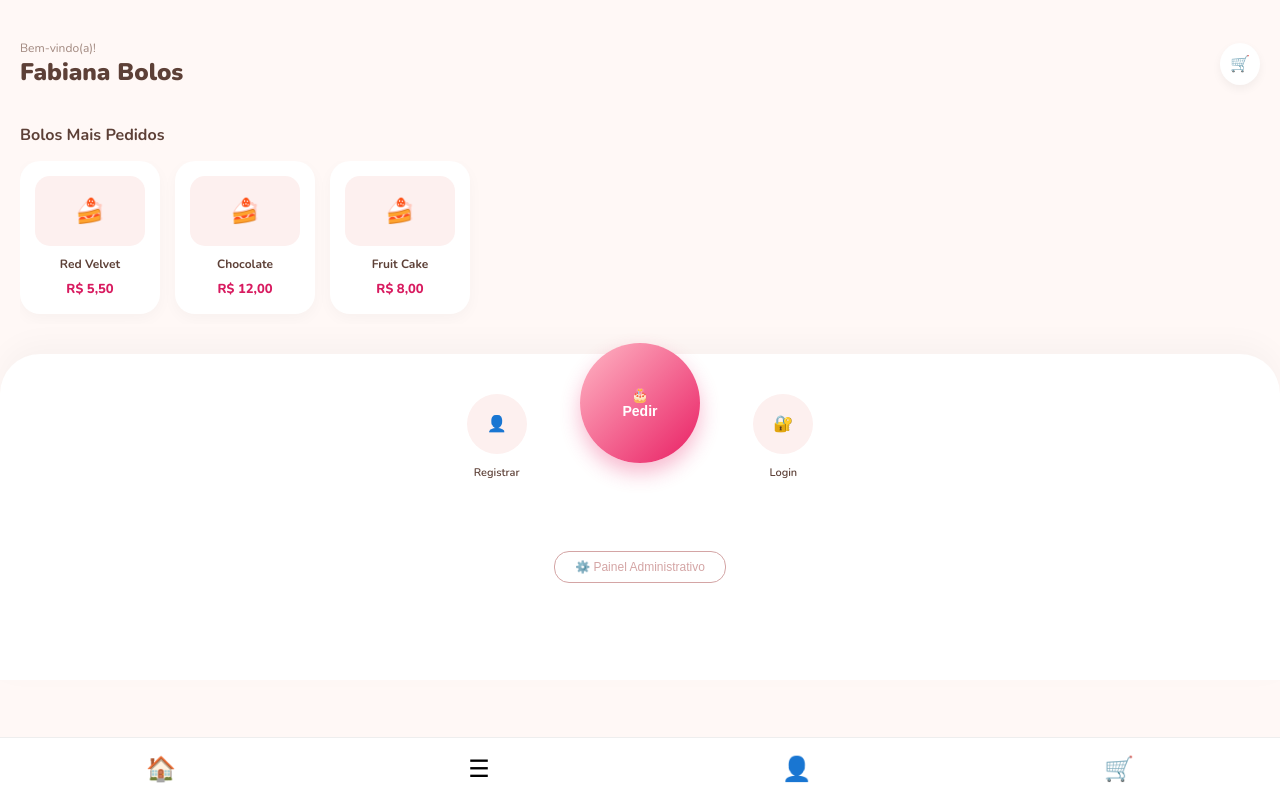
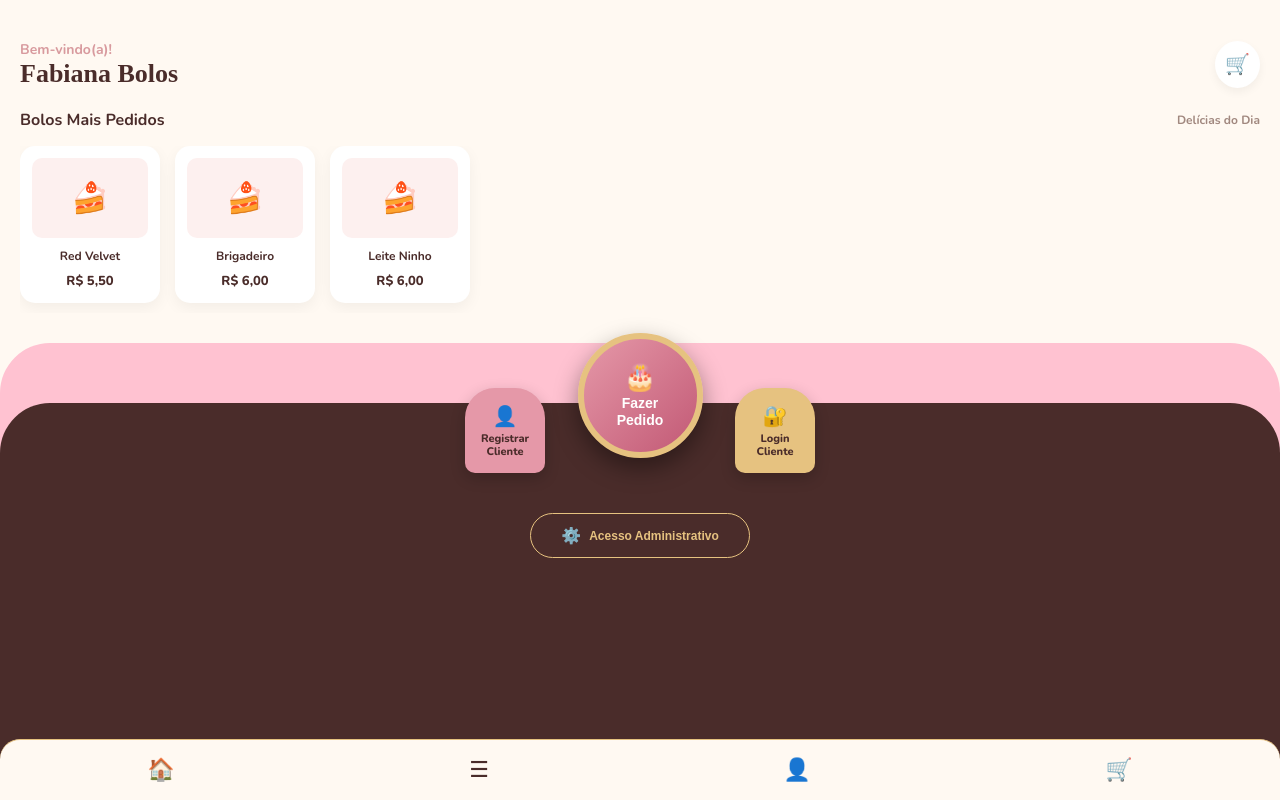
Before and after one commit to leonardohenrique1808-gif/fabiana-bolos, a React (Create React App) app: page / in a window 1280 px wide. Built offline with nearby package versions, Linux system fonts and the light colour scheme.

Commit message:
Layout exato da imagem de referencia

```diff
--- a/src/screens/Home.js
+++ b/src/screens/Home.js
@@ -1,107 +1,135 @@
 import React from "react";
 
 export function Home({ onLogin, onPedido, clientUser, cart, setScreen, NOME_APP }) {
+  // Mantive os sabores reais que você produz
   const produtos = [
     { nome: "Red Velvet", preco: "5,50" },
-    { nome: "Chocolate", preco: "12,00" },
-    { nome: "Fruit Cake", preco: "8,00" }
+    { nome: "Brigadeiro", preco: "6,00" },
+    { nome: "Leite Ninho", preco: "6,00" }
   ];
 
   return (
     <div style={{
       fontFamily: "'Nunito', sans-serif",
-      background: "#FFF8F6", // Tom de creme quente e acolhedor
+      background: "#FFF9F2", // 1. Fundo topo (Creme claro)
       minHeight: "100vh",
-      paddingBottom: "120px",
       display: "flex",
-      flexDirection: "column"
+      flexDirection: "column",
+      position: "relative"
     }}>
 
       {/* Cabeçalho */}
       <header style={{ padding: "40px 20px 20px 20px", display: "flex", justifyContent: "space-between", alignItems: "center" }}>
         <div>
-           <p style={{ margin: 0, fontSize: "12px", color: "#A1887F" }}>Bem-vindo(a)!</p>
-           <h1 style={{ fontSize: 24, fontWeight: 900, color: "#5D4037", margin: 0 }}>Fabiana Bolos</h1>
+           <p style={{ margin: 0, fontSize: "14px", color: "#D89A9E", fontWeight: "bold" }}>Bem-vindo(a)!</p>
+           <h1 style={{ fontSize: 26, fontWeight: 900, color: "#4A2C2A", margin: 0, fontFamily: "serif" }}>{NOME_APP}</h1>
         </div>
         <div onClick={() => cart.length > 0 ? setScreen("pedido-cart") : null}
-             style={{ background: "#fff", padding: "10px", borderRadius: "50%", boxShadow: "0 4px 10px rgba(0,0,0,0.05)" }}>🛒</div>
+             style={{ background: "#fff", padding: "10px", borderRadius: "50%", boxShadow: "0 4px 10px rgba(0,0,0,0.05)", cursor: "pointer", fontSize: "20px" }}>
+          🛒
+        </div>
       </header>
 
       {/* Carrossel de Produtos */}
-      <div style={{ padding: "0 20px 30px 20px" }}>
-        <h3 style={{ color: "#5D4037", marginBottom: "15px", fontSize: "16px" }}>Bolos Mais Pedidos</h3>
+      <div style={{ padding: "0 20px 20px 20px", zIndex: 2 }}>
+        <div style={{ display: "flex", justifyContent: "space-between", alignItems: "center", marginBottom: "15px" }}>
+            <h3 style={{ color: "#4A2C2A", fontSize: "16px", margin: 0 }}>Bolos Mais Pedidos</h3>
+            <span style={{ fontSize: "12px", color: "#A1887F", fontWeight: "bold" }}>Delícias do Dia</span>
+        </div>
+
         <div style={{ display: "flex", gap: "15px", overflowX: "auto", paddingBottom: "10px" }}>
           {produtos.map((p, i) => (
             <div key={i} style={{
-              minWidth: "140px", background: "#fff", padding: "15px", borderRadius: "20px",
-              textAlign: "center", boxShadow: "0 5px 15px rgba(0,0,0,0.03)"
+              minWidth: "140px", background: "#fff", padding: "12px", borderRadius: "15px",
+              textAlign: "center", boxShadow: "0 5px 15px rgba(0,0,0,0.05)"
             }}>
-              <div style={{ background: "#FDF0EF", height: "70px", borderRadius: "15px", marginBottom: "10px", display: "flex", alignItems: "center", justifyContent: "center", fontSize: "24px" }}>🍰</div>
-              <p style={{ fontSize: "12px", fontWeight: "700", margin: "5px 0", color: "#5D4037" }}>{p.nome}</p>
-              <span style={{ fontWeight: "800", color: "#D81B60", fontSize: "13px" }}>R$ {p.preco}</span>
+              <div style={{ background: "#FDF0EF", height: "80px", borderRadius: "10px", marginBottom: "10px", display: "flex", alignItems: "center", justifyContent: "center", fontSize: "30px" }}>🍰</div>
+              <p style={{ fontSize: "12px", fontWeight: "700", margin: "5px 0", color: "#4A2C2A" }}>{p.nome}</p>
+              <span style={{ fontWeight: "800", color: "#4A2C2A", fontSize: "13px" }}>R$ {p.preco}</span>
             </div>
           ))}
         </div>
       </div>
 
-      {/* Cluster de Ações - O Design da Imagem */}
+      {/* 2. Camada Meio (Curva Rosa) */}
       <div style={{
+        background: "#FFC2D1",
+        borderTopLeftRadius: "50px",
+        borderTopRightRadius: "50px",
         flex: 1,
-        background: "white",
-        padding: "40px 20px 20px 20px",
-        borderRadius: "40px 40px 0 0",
-        boxShadow: "0 -10px 30px rgba(0,0,0,0.03)",
-        display: "flex", flexDirection: "column", alignItems: "center"
+        display: "flex",
+        flexDirection: "column",
+        marginTop: "10px"
       }}>
 
-        {/* Linha de botões */}
-        <div style={{ display: "flex", justifyContent: "space-around", alignItems: "center", width: "100%", maxWidth: "400px" }}>
+        {/* 3. Camada Base (Fundo Marrom Escuro) */}
+        <div style={{
+           background: "#4A2C2A", // Marrom escuro da imagem
+           borderTopLeftRadius: "50px",
+           borderTopRightRadius: "50px",
+           flex: 1,
+           marginTop: "60px", // Isso deixa a faixa rosa aparecendo em cima
+           padding: "0 20px 80px 20px", // padding bottom extra pro footer
+           display: "flex", flexDirection: "column", alignItems: "center",
+           position: "relative"
+        }}>
 
-             {/* Registrar */}
-             <div onClick={() => setScreen("registro")} style={{ textAlign: "center", cursor: "pointer" }}>
-                <div style={{ background: "#FDF0EF", width: "60px", height: "60px", borderRadius: "50%", display: "flex", alignItems: "center", justifyContent: "center", marginBottom: "8px" }}>👤</div>
-                <p style={{ fontSize: "11px", color: "#5D4037", fontWeight: "600" }}>Registrar</p>
+            {/* Cluster de Ações (Ficam na divisa entre o rosa e o marrom) */}
+            <div style={{ display: "flex", justifyContent: "space-between", alignItems: "flex-end", width: "100%", maxWidth: "350px", marginTop: "-55px" }}>
+
+               {/* Botão Registrar (Fundo blob rosa escuro) */}
+               <div onClick={() => alert("Cadastro")} style={{ textAlign: "center", cursor: "pointer", background: "#E598A8", padding: "15px 5px", borderRadius: "30px 30px 10px 10px", width: "80px", boxShadow: "0 5px 15px rgba(0,0,0,0.2)" }}>
+                  <div style={{ fontSize: "20px", marginBottom: "2px" }}>👤</div>
+                  <p style={{ fontSize: "11px", color: "#4A2C2A", fontWeight: "800", margin: 0, lineHeight: "1.2" }}>Registrar<br/>Cliente</p>
                </div>
 
-             {/* Fazer Pedido (Botão Flutuante) */}
+               {/* Botão Central Fazer Pedido (Com anel dourado) */}
                <button onClick={onPedido} style={{
-               width: "120px", height: "120px", borderRadius: "50%",
-               background: "linear-gradient(135deg, #FFB7C5, #E91E63)",
-               color: "#fff", border: "none", fontSize: "14px", fontWeight: "bold",
-               cursor: "pointer", boxShadow: "0 10px 20px rgba(233, 30, 99, 0.3)",
-               marginTop: "-80px", // Efeito de sobreposição
-               display: "flex", flexDirection: "column", alignItems: "center", justifyContent: "center"
+                 width: "125px", height: "125px", borderRadius: "50%",
+                 background: "linear-gradient(135deg, #E598A8, #C25975)", // Rosa metálico
+                 color: "#fff",
+                 border: "6px solid #E6C280", // Anel Dourado
+                 fontSize: "14px", fontWeight: "bold",
+                 cursor: "pointer", boxShadow: "0 10px 25px rgba(0, 0, 0, 0.4)",
+                 display: "flex", flexDirection: "column", alignItems: "center", justifyContent: "center",
+                 transform: "translateY(-15px)" // Sobe ele um pouquinho mais
                }}>
-               <span>🎂</span> Pedir
+                 <span style={{ fontSize: "26px", marginBottom: "2px" }}>🎂</span>
+                 <span style={{ lineHeight: "1.2" }}>Fazer<br/>Pedido</span>
                </button>
 
-             {/* Login */}
-             <div onClick={onLogin} style={{ textAlign: "center", cursor: "pointer" }}>
-                <div style={{ background: "#FDF0EF", width: "60px", height: "60px", borderRadius: "50%", display: "flex", alignItems: "center", justifyContent: "center", marginBottom: "8px" }}>🔐</div>
-                <p style={{ fontSize: "11px", color: "#5D4037", fontWeight: "600" }}>Login</p>
+               {/* Botão Login (Fundo blob bege) */}
+               <div onClick={onLogin} style={{ textAlign: "center", cursor: "pointer", background: "#E6C280", padding: "15px 5px", borderRadius: "30px 30px 10px 10px", width: "80px", boxShadow: "0 5px 15px rgba(0,0,0,0.2)" }}>
+                  <div style={{ fontSize: "20px", marginBottom: "2px" }}>🔐</div>
+                  <p style={{ fontSize: "11px", color: "#4A2C2A", fontWeight: "800", margin: 0, lineHeight: "1.2" }}>Login<br/>Cliente</p>
                </div>
             </div>
 
-        {/* Acesso Administrativo (Bem abaixo, separado) */}
-        <div style={{ marginTop: "60px", textAlign: "center" }}>
+            {/* Acesso Administrativo (Dourado sobre marrom) */}
+            <div style={{ marginTop: "40px", width: "100%", display: "flex", justifyContent: "center" }}>
               <button onClick={() => setScreen("admin")} style={{
-            background: "transparent", border: "1px solid #D4A5A5",
-            borderRadius: "15px", padding: "8px 20px", color: "#D4A5A5", cursor: "pointer", fontSize: "12px",
-            fontWeight: "500"
+                background: "transparent", border: "1px solid #E6C280",
+                borderRadius: "25px", padding: "12px 30px", color: "#E6C280", cursor: "pointer", fontSize: "12px",
+                fontWeight: "700", display: "flex", alignItems: "center", gap: "8px"
               }}>
-            ⚙️ Painel Administrativo
+                <span style={{ fontSize: "16px" }}>⚙️</span> Acesso Administrativo
               </button>
+            </div>
+
         </div>
       </div>
 
       {/* Nav Inferior */}
       <footer style={{
         position: "fixed", bottom: 0, width: "100%",
-        background: "#fff", display: "flex", justifyContent: "space-around",
-        padding: "15px 0", borderTop: "1px solid #eee",
-        fontSize: "24px"
+        background: "#FFF9F2", display: "flex", justifyContent: "space-around",
+        padding: "15px 0", borderTop: "1px solid #E6C280",
+        fontSize: "22px", borderRadius: "20px 20px 0 0", zIndex: 10
       }}>
-        <span>🏠</span> <span>☰</span> <span>👤</span> <span>🛒</span>
+        <span style={{ cursor: "pointer", color: "#D89A9E" }}>🏠</span>
+        <span style={{ cursor: "pointer", color: "#4A2C2A" }}>☰</span>
+        <span style={{ cursor: "pointer", color: "#4A2C2A" }}>👤</span>
+        <span style={{ cursor: "pointer", color: "#4A2C2A" }}>🛒</span>
       </footer>
     </div>
   );
```
Lines whose indentation alone changed are shown as unchanged.
